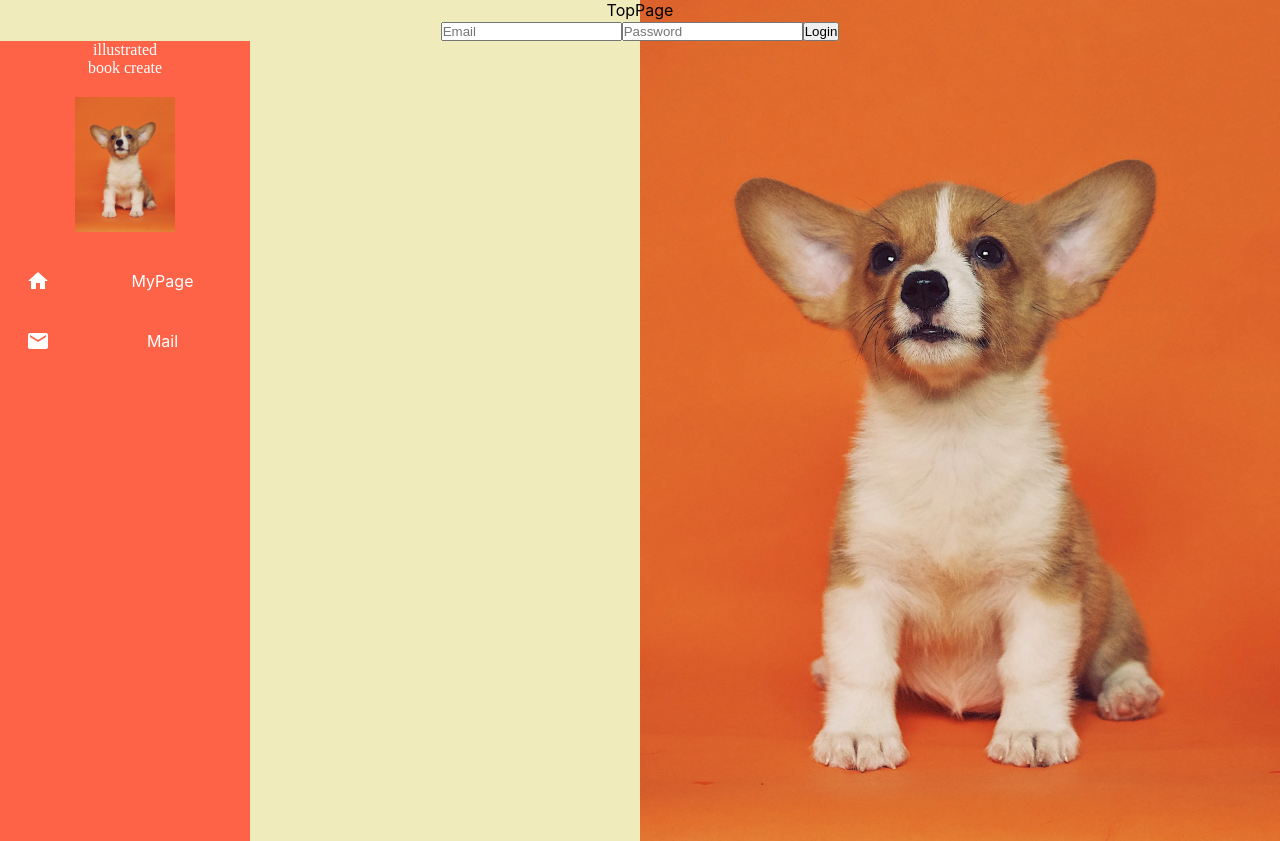
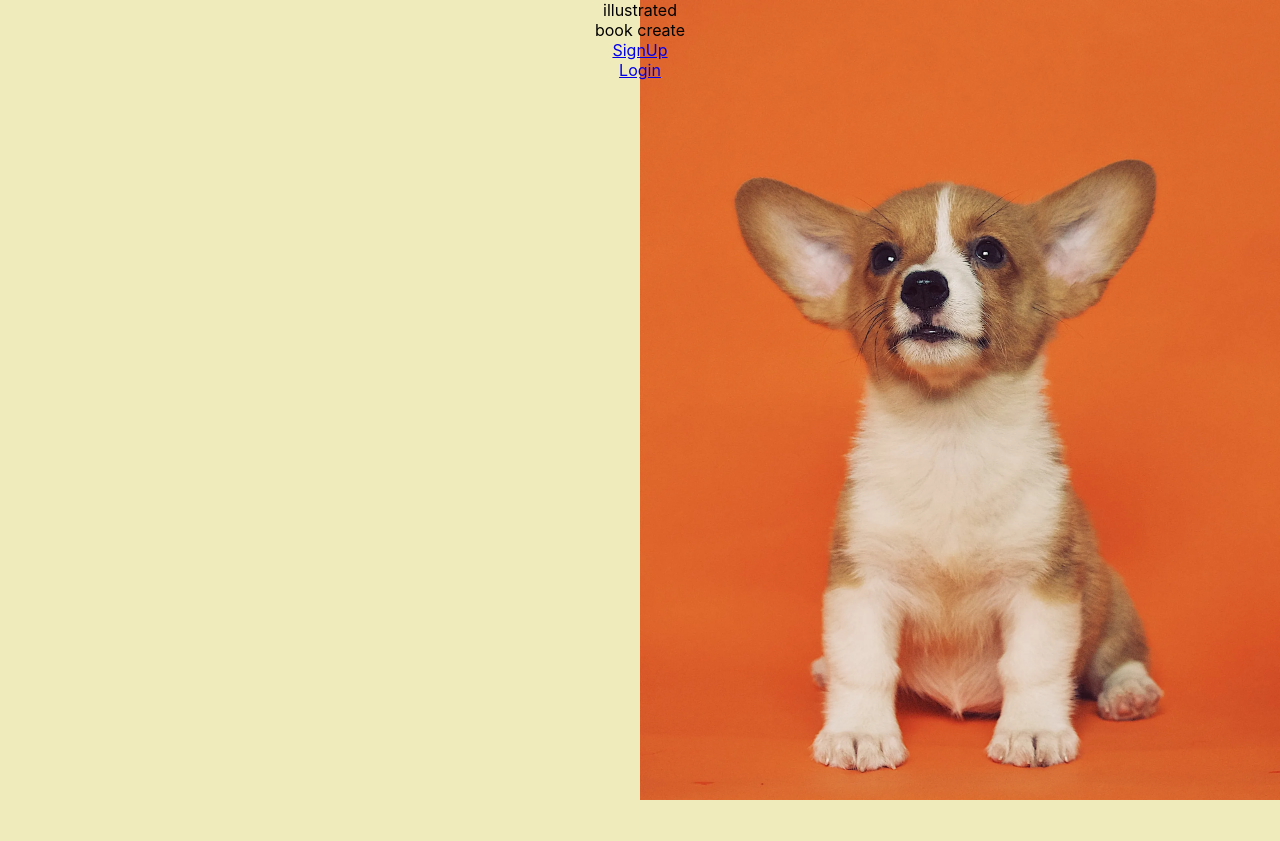
Before and after one commit to furukoshi12/zukan-create, a React (Create React App) app in the folder zukan_create_frontend/: page / in a window 1280 px wide. After the commit the page ends 800 px from the top, so only its background shows below. Built offline with nearby package versions, Linux system fonts and the light colour scheme; a web font is replaced by a local one; what axios-case-converter would draw is missing.

Commit message:
追加：Topページ 画面遷移を定義

```diff
--- a/zukan_create_frontend/src/App.js
+++ b/zukan_create_frontend/src/App.js
@@ -1,16 +1,44 @@
 import './App.css';
-//import { Link, Route, Router, Routes } from 'react-router-dom';
+import { Link, Route, BrowserRouter as Router, Routes, useLocation } from 'react-router-dom';
 import LoginForm from './components/LoginForm';
-import Sidebar from './components/Sidebar';
-import TopPage from './components/TopPage';
+import MyPage from './components/MyPage';
+import SignUp from './components/SignUp';
 
 function App() {
   return (
-      <div className="App">
-        <TopPage />
-        <LoginForm />
-        <Sidebar />
-      </div>
+    <Router>
+        <Routes>
+          <Route path="/" element={<TopPage />} />
+          <Route path="/signup" element={<SignUp />} />
+          <Route path="/login" element={<LoginForm />} />
+          <Route path="/mypage" element={<MyPage />} />
+      </Routes>
+    </Router>
+  );
+}
+
+function TopPage(){
+  const location = useLocation();
+  const isTopPage = location.pathname === '/';
+
+  return (
+      <div className={`App ${isTopPage ? 'top-page' : ''}` }>
+        <p className='top-logo'>
+          illustrated<br />
+          book create
+        </p>
+
+      <nav>
+        <ul>
+          <li>
+            <Link to="/signup">SignUp</Link>
+          </li>
+          <li>
+            <Link to="/login">Login</Link>
+          </li>
+        </ul>
+      </nav>
+    </div>
   );
 }
 
```
